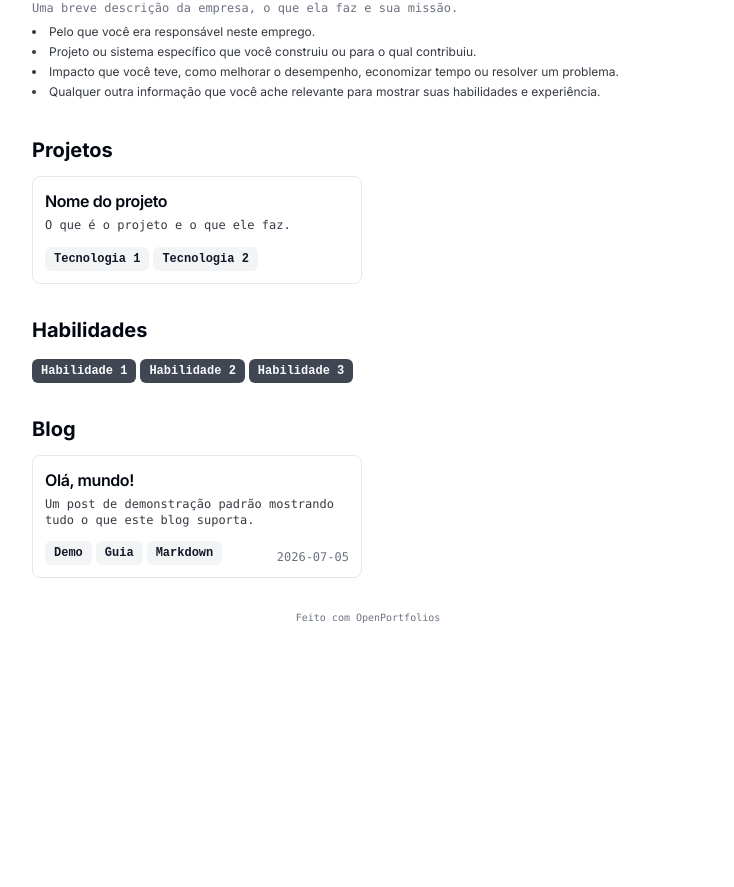
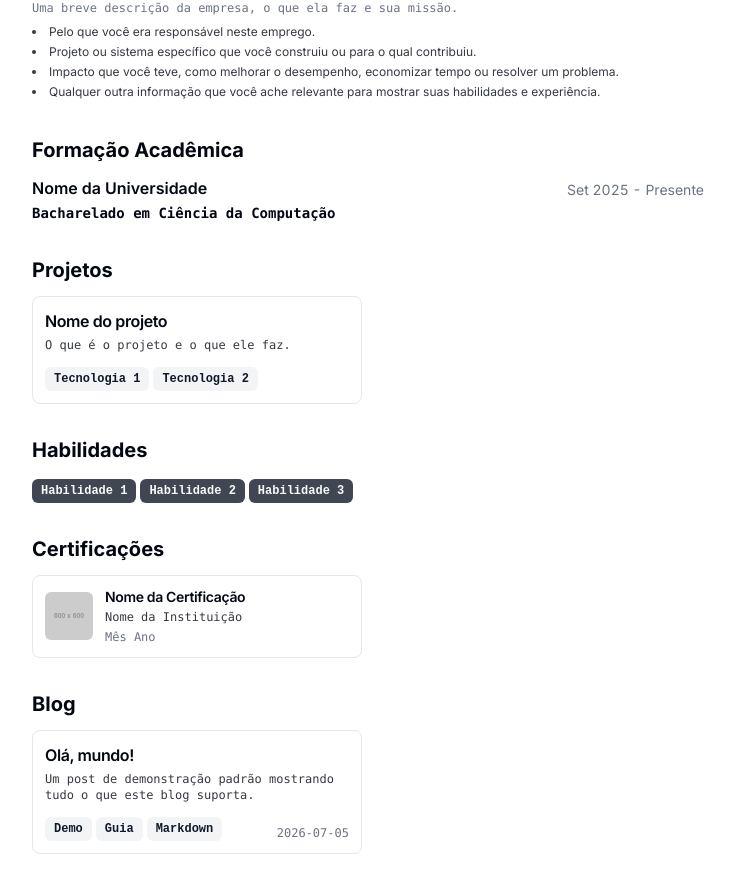
Before and after one commit to openportfolios/yuri, a Next.js app: page / in a window 1280 px wide. Shown: the part 472-1359 px from the top of the page, without its empty margins (272-1006 px from the left). Before the commit the page ends 1161 px from the top, so only its background shows below. Built offline with nearby package versions, Linux system fonts and the light colour scheme.

Commit message:
feat: add education and certifications sections to portfolio configuration and documentation

```diff
--- a/portfolio.config.json
+++ b/portfolio.config.json
@@ -23,7 +23,7 @@
   },
   "about": {
     "text": [
-      "Uma breve biografia descrevendo quem você é, o que você faz e o que te motiva profissionalmente. Esta é a sua chance de falar sobre sua trajetória, paixões e foco <sup>atual</sup>.",
+      "Uma breve biografia descrevendo quem você é, o que você faz e o que te motiva profissionalmente. Esta é a sua chance de falar sobre sua trajetória, paixões e foco atual.",
       "Você também pode usar [texto colorido]{#8D62DD} e [links](https://github.com/openportfolios/yuri){#0EA5E9} na sua biografia."
     ]
   },
@@ -48,6 +48,13 @@
       ]
     }
   ],
+  "education": [
+    {
+      "institution": "Nome da Universidade",
+      "degree": "Bacharelado em Ciência da Computação",
+      "period": "Set 2025 - Presente"
+    }
+  ],
   "projects": [
     {
       "title": "Nome do projeto",
@@ -64,6 +71,15 @@
     "Habilidade 2",
     "Habilidade 3"
   ],
+  "certifications": [
+    {
+      "title": "Nome da Certificação",
+      "issuer": "Nome da Instituição",
+      "certificationImage": "https://placehold.co/600x600",
+      "date": "Mês Ano",
+      "href": "https://github.com/openportfolios/yuri"
+    }
+  ],
   "blog": {
     "enabled": true
   },
--- a/src/app/blog/[slug]/client.tsx
+++ b/src/app/blog/[slug]/client.tsx
@@ -258,7 +258,7 @@ export default function BlogPostClient({ post }: { post: BlogPost }) {
         </Reveal>
       </div>
 
-      <Reveal className="mt-8">
+      <Reveal className="mt-8" atPageEnd>
         <Credits />
       </Reveal>
     </main>
--- a/src/app/page.tsx
+++ b/src/app/page.tsx
@@ -9,7 +9,7 @@ import { renderRichText } from "@/lib/rich-text";
 
 // ── Data ──────────────────────────────────────────────────────────────────────
 
-const { about: ABOUT, workExperience: WORK_EXPERIENCE, projects: PROJECTS, skills: SKILLS, blog: BLOG } = portfolioConfig;
+const { about: ABOUT, workExperience: WORK_EXPERIENCE, education: EDUCATION, projects: PROJECTS, skills: SKILLS, certifications: CERTIFICATIONS, blog: BLOG } = portfolioConfig;
 
 const MAX_PROJECT_TAGS = 3;
 const MAX_WORK_EXPERIENCE_TAGS = 5;
@@ -143,6 +143,28 @@ export default function Home() {
             </Reveal>
           )}
 
+          {/* ── Education ── */}
+          {hasItems(EDUCATION) && (
+            <Reveal>
+            <section className="flex min-h-0 flex-col gap-y-3 print:gap-y-1">
+              <h2 className="text-xl font-bold">{sectionTitle("education")}</h2>
+              <div className="flex flex-col gap-y-4">
+                {EDUCATION.map((edu) => (
+                  <div key={edu.institution} className="rounded-lg py-1 print:py-0" style={{ backgroundColor: "hsl(var(--card))", color: "hsl(var(--card-foreground))" }}>
+                    <div className="flex flex-col space-y-1.5 print:space-y-1">
+                      <div className="flex items-start justify-between gap-x-2 text-base">
+                        <h3 className="min-w-0 flex-1 break-words font-semibold leading-none">{edu.institution}</h3>
+                        <div className="text-sm tabular-nums shrink-0" style={{ color: "#6b7280" }}>{edu.period}</div>
+                      </div>
+                      <h4 className="break-words font-mono text-sm font-semibold leading-none print:text-[12px]">{edu.degree}</h4>
+                    </div>
+                  </div>
+                ))}
+              </div>
+            </section>
+            </Reveal>
+          )}
+
           {/* ── Projects ── */}
           {hasItems(PROJECTS) && (
             <Reveal>
@@ -196,6 +218,48 @@ export default function Home() {
             </Reveal>
           )}
 
+          {/* ── Certifications ── */}
+          {hasItems(CERTIFICATIONS) && (
+            <Reveal>
+            <section className="flex min-h-0 flex-col gap-y-3 print:gap-y-1">
+              <h2 className="text-xl font-bold">{sectionTitle("certifications")}</h2>
+              <div className="grid grid-cols-1 gap-3 md:grid-cols-2">
+                {CERTIFICATIONS.map((cert) => {
+                  const card = (
+                    <div
+                      className="rounded-lg border flex h-full items-center gap-x-3 overflow-hidden p-3 transition-colors hover:bg-accent"
+                      style={{ backgroundColor: "hsl(var(--card))", borderColor: "hsl(var(--border))" }}
+                      role="article"
+                    >
+                      {cert.certificationImage && (
+                        // eslint-disable-next-line @next/next/no-img-element
+                        <img
+                          src={cert.certificationImage}
+                          alt={cert.title}
+                          className="shrink-0 rounded-md"
+                          style={{ width: px(48), height: px(48), objectFit: "contain" }}
+                        />
+                      )}
+                      <div className="flex min-w-0 flex-col space-y-1">
+                        <h3 className="break-words font-semibold tracking-tight text-sm leading-tight">{cert.title}</h3>
+                        <p className="font-mono text-xs break-words" style={{ color: "hsl(var(--foreground) / 0.8)" }}>{cert.issuer}</p>
+                        <p className="font-mono text-xs tabular-nums" style={{ color: "hsl(var(--muted-foreground))" }}>{cert.date}</p>
+                      </div>
+                    </div>
+                  );
+                  return cert.href ? (
+                    <a key={cert.title} href={cert.href} target="_blank" rel="noopener noreferrer" style={{ textDecoration: "none", color: "inherit" }}>
+                      {card}
+                    </a>
+                  ) : (
+                    <div key={cert.title}>{card}</div>
+                  );
+                })}
+              </div>
+            </section>
+            </Reveal>
+          )}
+
           {/* ── Blog ── */}
           {BLOG?.enabled && (
             <Reveal>
@@ -237,7 +301,7 @@ export default function Home() {
           </Reveal>
         </div>
 
-        <Reveal className="mt-8">
+        <Reveal className="mt-8" atPageEnd>
           <Credits />
         </Reveal>
       </main>
--- a/src/components/reveal.tsx
+++ b/src/components/reveal.tsx
@@ -11,7 +11,10 @@ const ANIMATIONS_ENABLED = areAnimationsEnabled();
 // Transitions only opacity/transform (not "all") so it never slows down
 // unrelated changes like a light/dark theme switch. Disable entirely via
 // `animations.enabled: false` in portfolio.config.json.
-export function Reveal({ children, className }: { children: React.ReactNode; className?: string }) {
+// `atPageEnd` disables the -40px bottom inset — elements at the very bottom
+// of the page (e.g. the credits line) can never scroll 40px past the viewport
+// edge, so with the inset they would stay invisible forever on short screens.
+export function Reveal({ children, className, atPageEnd }: { children: React.ReactNode; className?: string; atPageEnd?: boolean }) {
   const ref = useRef<HTMLDivElement>(null);
   const [visible, setVisible] = useState(!ANIMATIONS_ENABLED);
 
@@ -27,11 +30,11 @@ export function Reveal({ children, className }: { children: React.ReactNode; cla
           observer.disconnect();
         }
       },
-      { threshold: 0.1, rootMargin: "0px 0px -40px 0px" }
+      { threshold: 0.1, rootMargin: atPageEnd ? "0px" : "0px 0px -40px 0px" }
     );
     observer.observe(el);
     return () => observer.disconnect();
-  }, []);
+  }, [atPageEnd]);
 
   if (!ANIMATIONS_ENABLED) {
     return (
--- a/src/lib/portfolio-config.ts
+++ b/src/lib/portfolio-config.ts
@@ -49,6 +49,20 @@ export type ProjectItem = {
   href?: string;
 };
 
+export type EducationItem = {
+  institution: string;
+  degree: string;
+  period: string;
+};
+
+export type CertificationItem = {
+  title: string;
+  issuer: string;
+  certificationImage?: string;
+  date: string;
+  href?: string;
+};
+
 export type BlogConfig = {
   enabled: boolean;
 };
@@ -85,8 +99,10 @@ export type PortfolioConfig = {
   person: PersonConfig;
   about: AboutConfig | null;
   workExperience: WorkExperienceItem[] | null;
+  education?: EducationItem[] | null;
   projects: ProjectItem[] | null;
   skills: string[] | null;
+  certifications?: CertificationItem[] | null;
   blog: BlogConfig | null;
   discordActivity: DiscordActivityConfig | null;
   credits?: CreditsConfig | null;
@@ -107,22 +123,26 @@ export function areAnimationsEnabled(): boolean {
   return portfolioConfig.animations?.enabled ?? true;
 }
 
-type SectionKey = "about" | "workExperience" | "projects" | "skills" | "blog" | "activity";
+type SectionKey = "about" | "workExperience" | "education" | "projects" | "skills" | "certifications" | "blog" | "activity";
 
 const SECTION_TITLES: Record<Language, Record<SectionKey, string>> = {
   en: {
     about: "About",
     workExperience: "Work Experience",
+    education: "Education",
     projects: "Projects",
     skills: "Skills",
+    certifications: "Certifications",
     blog: "Blog",
     activity: "Activity",
   },
   pt: {
     about: "Sobre",
     workExperience: "Experiência Profissional",
+    education: "Formação Acadêmica",
     projects: "Projetos",
     skills: "Habilidades",
+    certifications: "Certificações",
     blog: "Blog",
     activity: "Atividade",
   },
```
Also changed, not shown: 1 other file (tests, documents, lock files or other folders).
